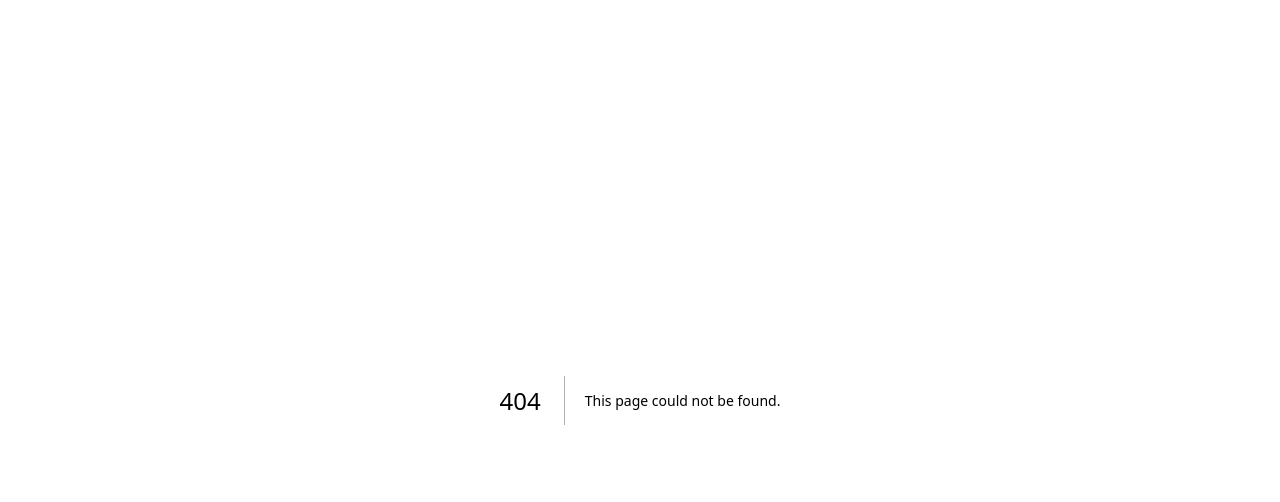
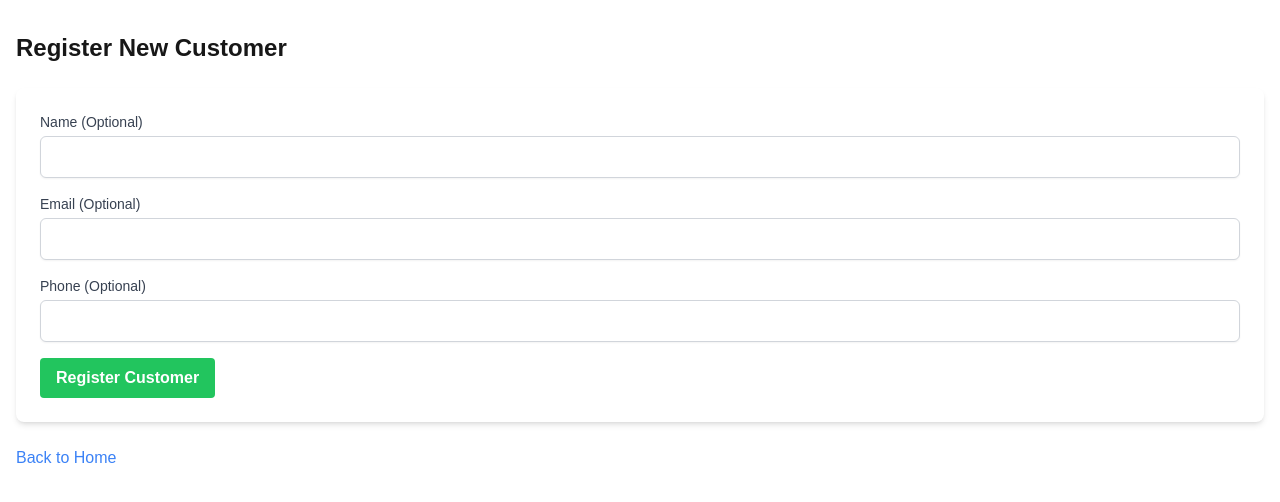
Before and after one commit to Mahmoudbaky/reward-system, a Next.js app: page /cashier/register-customer in a window 1280 px wide. Before the commit this address had no page. Shown: the top 502 px of the page. Built offline with nearby package versions, Linux system fonts and the light colour scheme.

Commit message:
the main function almost done

```diff
--- /dev/null
+++ b/app/(root)/cashier/register-customer/page.tsx
@@ -0,0 +1,194 @@
+"use client";
+
+import { FormEvent, useState } from "react";
+import Link from "next/link";
+import Image from "next/image";
+
+interface Customer {
+  id: string;
+  qrCodeId: string;
+  name: string;
+  email: string;
+  purchaseCount: number;
+  rewardsEarned: number;
+  rewardsUsed: number;
+}
+
+export default function RegisterPage() {
+  const [name, setName] = useState("");
+  const [email, setEmail] = useState("");
+  const [phone, setPhone] = useState("");
+  const [loading, setLoading] = useState(false);
+  const [error, setError] = useState("");
+  const [customer, setCustomer] = useState<Customer | null>(null);
+  const [qrCode, setQrCode] = useState("");
+
+  const handleSubmit = async (e: FormEvent) => {
+    e.preventDefault();
+    setLoading(true);
+    setError("");
+
+    try {
+      const response = await fetch("/api/customers", {
+        method: "POST",
+        headers: {
+          "Content-Type": "application/json",
+        },
+        body: JSON.stringify({
+          name: name || undefined, // Don't send empty strings
+          email: email || undefined,
+          phone: phone || undefined,
+        }),
+      });
+
+      if (!response.ok) {
+        const data = await response.json();
+        throw new Error(data.error || "Failed to register customer");
+      }
+
+      const data = await response.json();
+      setCustomer(data.customer);
+      setQrCode(data.qrCodeImage);
+
+      // Reset form
+      setName("");
+      setEmail("");
+      setPhone("");
+    } catch (error: any) {
+      console.error("Registration error:", error);
+      setError(error.message || "An error occurred during registration");
+    } finally {
+      setLoading(false);
+    }
+  };
+
+  return (
+    <div className="container mx-auto px-4 py-8">
+      <h1 className="text-2xl font-bold mb-6">Register New Customer</h1>
+
+      {error && (
+        <div className="bg-red-100 border border-red-400 text-red-700 px-4 py-3 rounded mb-4">
+          {error}
+        </div>
+      )}
+
+      {!customer ? (
+        <div className="bg-white shadow-md rounded-lg p-6 mb-6">
+          <form onSubmit={handleSubmit}>
+            <div className="mb-4">
+              <label
+                htmlFor="name"
+                className="block text-sm font-medium text-gray-700"
+              >
+                Name (Optional)
+              </label>
+              <input
+                type="text"
+                id="name"
+                value={name}
+                onChange={(e) => setName(e.target.value)}
+                className="mt-1 block w-full rounded-md border-gray-300 shadow-sm p-2 border"
+              />
+            </div>
+
+            <div className="mb-4">
+              <label
+                htmlFor="email"
+                className="block text-sm font-medium text-gray-700"
+              >
+                Email (Optional)
+              </label>
+              <input
+                type="email"
+                id="email"
+                value={email}
+                onChange={(e) => setEmail(e.target.value)}
+                className="mt-1 block w-full rounded-md border-gray-300 shadow-sm p-2 border"
+              />
+            </div>
+
+            <div className="mb-4">
+              <label
+                htmlFor="phone"
+                className="block text-sm font-medium text-gray-700"
+              >
+                Phone (Optional)
+              </label>
+              <input
+                type="tel"
+                id="phone"
+                value={phone}
+                onChange={(e) => setPhone(e.target.value)}
+                className="mt-1 block w-full rounded-md border-gray-300 shadow-sm p-2 border"
+              />
+            </div>
+
+            <button
+              type="submit"
+              disabled={loading}
+              className="bg-green-500 hover:bg-green-600 text-white font-bold py-2 px-4 rounded"
+            >
+              {loading ? "Registering..." : "Register Customer"}
+            </button>
+          </form>
+        </div>
+      ) : (
+        <div className="bg-white shadow-md rounded-lg p-6 mb-6">
+          <div className="mb-4 text-center">
+            <div className="text-lg font-semibold text-green-600 mb-2">
+              Customer Successfully Registered!
+            </div>
+            {customer.name && (
+              <p className="text-xl font-bold">{customer.name}</p>
+            )}
+            {customer.email && (
+              <p className="text-gray-600">{customer.email}</p>
+            )}
+          </div>
+
+          <div className="flex flex-col items-center mb-6">
+            <h3 className="text-lg font-medium mb-4">Customer QR Code</h3>
+            {qrCode && (
+              <div className="p-4 bg-white rounded-lg shadow mb-4">
+                <Image
+                  src={qrCode}
+                  alt="Customer QR Code"
+                  width={200}
+                  height={200}
+                />
+              </div>
+            )}
+            <p className="text-gray-600 text-center">
+              Scan this QR code at checkout to record purchases
+            </p>
+          </div>
+
+          <div className="flex justify-between">
+            <Link
+              href={`/customer/${customer.id}`}
+              className="inline-block bg-blue-500 hover:bg-blue-600 text-white font-bold py-2 px-4 rounded"
+            >
+              View Customer Portal
+            </Link>
+
+            <button
+              onClick={() => {
+                setCustomer(null);
+                setQrCode("");
+              }}
+              className="bg-gray-500 hover:bg-gray-600 text-white font-bold py-2 px-4 rounded"
+            >
+              Register Another Customer
+            </button>
+          </div>
+        </div>
+      )}
+
+      <div className="mt-6">
+        <Link href="/" className="text-blue-500 hover:text-blue-700">
+          Back to Home
+        </Link>
+      </div>
+    </div>
+  );
+}
--- a/app/(root)/cashier/scan/page.tsx
+++ b/app/(root)/cashier/scan/page.tsx
@@ -56,9 +56,19 @@ const ScanPage = () => {
       }
 
       // Parse QR code data
-      const qrData = parseQRCode(decodedText);
+      let qrData;
+      try {
+        qrData = parseQRCode(decodedText);
+      } catch (parseError) {
+        // If parsing as JSON fails, try using the raw string as the QR code ID
+        // This handles the case where the QR might just contain the ID directly
+        qrData = { customerId: decodedText };
+      }
 
-      // Fetch customer data
+      // Fetch customer data using the QR code ID
+      if (!qrData) {
+        throw new Error("QR data is undefined");
+      }
       const response = await fetch(`/api/customers/qr/${qrData.customerId}`);
 
       if (!response.ok) {
@@ -161,7 +171,7 @@ const ScanPage = () => {
       )}
 
       {customer && (
-        <div className="bg-white shadow-md rounded-lg p-6 mb-6">
+        <div className="bg-black shadow-md rounded-lg p-6 mb-6">
           <h2 className="text-xl font-semibold mb-4">Customer Information</h2>
           <p>
             <strong>Name:</strong> {customer.name || "N/A"}
--- a/app/(root)/customer/[id]/page.tsx
+++ b/app/(root)/customer/[id]/page.tsx
@@ -59,7 +59,7 @@ const CustomerPage = async (props: {
 
   return (
     <div className="container mx-auto px-4 py-8">
-      <h1 className="text-2xl font-bold mb-6">
+      <h1 className=" text-2xl font-bold mb-6">
         {customer.name ? `${customer.name}'s` : "Your"} Rewards Card
       </h1>
 
@@ -67,7 +67,7 @@ const CustomerPage = async (props: {
         <div className="p-6">
           <div className="flex justify-between items-start">
             <div>
-              <h2 className="text-xl font-semibold">
+              <h2 className="text-black text-xl font-semibold">
                 {customer.name || "Valued Customer"}
               </h2>
               {customer.email && (
@@ -111,7 +111,7 @@ const CustomerPage = async (props: {
         </div>
 
         <div className="bg-gray-50 p-6 border-t border-gray-200">
-          <h3 className="text-lg font-medium mb-4">Your QR Code</h3>
+          <h3 className="text-black text-lg font-medium mb-4">Your QR Code</h3>
 
           <div className="flex justify-center">
             <div className="p-4 bg-white rounded-lg shadow">
--- /dev/null
+++ b/app/api/customers/qr/[qrCodeId]/route.ts
@@ -0,0 +1,43 @@
+import { NextRequest, NextResponse } from "next/server";
+import { prisma } from "@/db/prisma";
+
+export async function GET(
+  request: NextRequest,
+  props: { params: Promise<{ qrCodeId: string }> }
+) {
+  try {
+    const { qrCodeId } = await props.params;
+
+    if (!qrCodeId) {
+      return NextResponse.json(
+        { error: "QR code ID is required" },
+        { status: 400 }
+      );
+    }
+
+    // Find customer by QR code ID
+    const customer = await prisma.customer.findUnique({
+      where: { qrCodeId },
+      include: {
+        rewards: {
+          where: { isUsed: false },
+        },
+      },
+    });
+
+    if (!customer) {
+      return NextResponse.json(
+        { error: "Customer not found" },
+        { status: 404 }
+      );
+    }
+
+    return NextResponse.json(customer);
+  } catch (error) {
+    console.error("Failed to fetch customer by QR code:", error);
+    return NextResponse.json(
+      { error: "Failed to fetch customer data" },
+      { status: 500 }
+    );
+  }
+}
--- a/app/api/purchases/route.ts
+++ b/app/api/purchases/route.ts
@@ -38,7 +38,6 @@ export async function POST(request: NextRequest) {
       });
 
       // Check if customer qualifies for a reward
-
       let newReward = null;
       if (updatedCustomer.purchaseCount % 5 === 0) {
         // Create a reward
--- a/app/page.tsx
+++ b/app/page.tsx
@@ -1,101 +1,71 @@
-import Image from "next/image";
+import Link from "next/link";
 
-export default function Home() {
+export default function HomePage() {
   return (
-    <div className="grid grid-rows-[20px_1fr_20px] items-center justify-items-center min-h-screen p-8 pb-20 gap-16 sm:p-20 font-[family-name:var(--font-geist-sans)]">
-      <main className="flex flex-col gap-8 row-start-2 items-center sm:items-start">
-        <Image
-          className="dark:invert"
-          src="/next.svg"
-          alt="Next.js logo"
-          width={180}
-          height={38}
-          priority
-        />
-        <ol className="list-inside list-decimal text-sm text-center sm:text-left font-[family-name:var(--font-geist-mono)]">
-          <li className="mb-2">
-            Get started by editing{" "}
-            <code className="bg-black/[.05] dark:bg-white/[.06] px-1 py-0.5 rounded font-semibold">
-              app/page.tsx
-            </code>
-            .
-          </li>
-          <li>Save and see your changes instantly.</li>
-        </ol>
+    <div className="container mx-auto px-4 py-12">
+      <div className="text-center mb-12">
+        <h1 className="text-4xl font-bold mb-4">Cafe Rewards System</h1>
+        <p className="text-xl text-gray-600">
+          Track purchases and reward your loyal customers
+        </p>
+      </div>
 
-        <div className="flex gap-4 items-center flex-col sm:flex-row">
-          <a
-            className="rounded-full border border-solid border-transparent transition-colors flex items-center justify-center bg-foreground text-background gap-2 hover:bg-[#383838] dark:hover:bg-[#ccc] text-sm sm:text-base h-10 sm:h-12 px-4 sm:px-5"
-            href="https://vercel.com/new?utm_source=create-next-app&utm_medium=appdir-template-tw&utm_campaign=create-next-app"
-            target="_blank"
-            rel="noopener noreferrer"
+      <div className="grid md:grid-cols-2 gap-8">
+        <div className="bg-white rounded-lg shadow-md p-8 hover:shadow-lg transition-shadow">
+          <h2 className="text-2xl font-bold mb-4">Cashier Portal</h2>
+          <p className="text-gray-600 mb-6">
+            Scan customer QR codes, record purchases, and apply rewards.
+          </p>
+          <Link
+            href="/cashier/scan"
+            className="inline-block bg-blue-500 hover:bg-blue-600 text-white font-bold py-2 px-6 rounded"
           >
-            <Image
-              className="dark:invert"
-              src="/vercel.svg"
-              alt="Vercel logomark"
-              width={20}
-              height={20}
-            />
-            Deploy now
-          </a>
-          <a
-            className="rounded-full border border-solid border-black/[.08] dark:border-white/[.145] transition-colors flex items-center justify-center hover:bg-[#f2f2f2] dark:hover:bg-[#1a1a1a] hover:border-transparent text-sm sm:text-base h-10 sm:h-12 px-4 sm:px-5 sm:min-w-44"
-            href="https://nextjs.org/docs?utm_source=create-next-app&utm_medium=appdir-template-tw&utm_campaign=create-next-app"
-            target="_blank"
-            rel="noopener noreferrer"
+            Go to Cashier Portal
+          </Link>
+        </div>
+
+        <div className="bg-white rounded-lg shadow-md p-8 hover:shadow-lg transition-shadow">
+          <h2 className="text-2xl font-bold mb-4">Customer Registration</h2>
+          <p className="text-gray-600 mb-6">
+            Register new customers and generate their reward QR codes.
+          </p>
+          <Link
+            href="/register"
+            className="inline-block bg-green-500 hover:bg-green-600 text-white font-bold py-2 px-6 rounded"
           >
-            Read our docs
-          </a>
+            Register Customer
+          </Link>
         </div>
-      </main>
-      <footer className="row-start-3 flex gap-6 flex-wrap items-center justify-center">
-        <a
-          className="flex items-center gap-2 hover:underline hover:underline-offset-4"
-          href="https://nextjs.org/learn?utm_source=create-next-app&utm_medium=appdir-template-tw&utm_campaign=create-next-app"
-          target="_blank"
-          rel="noopener noreferrer"
-        >
-          <Image
-            aria-hidden
-            src="/file.svg"
-            alt="File icon"
-            width={16}
-            height={16}
-          />
-          Learn
-        </a>
-        <a
-          className="flex items-center gap-2 hover:underline hover:underline-offset-4"
-          href="https://vercel.com/templates?framework=next.js&utm_source=create-next-app&utm_medium=appdir-template-tw&utm_campaign=create-next-app"
-          target="_blank"
-          rel="noopener noreferrer"
-        >
-          <Image
-            aria-hidden
-            src="/window.svg"
-            alt="Window icon"
-            width={16}
-            height={16}
-          />
-          Examples
-        </a>
-        <a
-          className="flex items-center gap-2 hover:underline hover:underline-offset-4"
-          href="https://nextjs.org?utm_source=create-next-app&utm_medium=appdir-template-tw&utm_campaign=create-next-app"
-          target="_blank"
-          rel="noopener noreferrer"
-        >
-          <Image
-            aria-hidden
-            src="/globe.svg"
-            alt="Globe icon"
-            width={16}
-            height={16}
-          />
-          Go to nextjs.org →
-        </a>
-      </footer>
+      </div>
+
+      <div className="mt-12 text-center">
+        <h2 className="text-2xl font-bold mb-4">How It Works</h2>
+        <div className="grid md:grid-cols-3 gap-6 max-w-4xl mx-auto">
+          <div className="bg-blue-50 p-6 rounded-lg">
+            <div className="text-3xl font-bold text-blue-500 mb-2">1</div>
+            <h3 className="font-semibold text-lg mb-2">Register Customers</h3>
+            <p className="text-gray-600">
+              Create customer profiles and generate unique QR codes for them.
+            </p>
+          </div>
+
+          <div className="bg-green-50 p-6 rounded-lg">
+            <div className="text-3xl font-bold text-green-500 mb-2">2</div>
+            <h3 className="font-semibold text-lg mb-2">Scan & Record</h3>
+            <p className="text-gray-600">
+              Scan customer QR codes and record their purchases.
+            </p>
+          </div>
+
+          <div className="bg-purple-50 p-6 rounded-lg">
+            <div className="text-3xl font-bold text-purple-500 mb-2">3</div>
+            <h3 className="font-semibold text-lg mb-2">Earn Rewards</h3>
+            <p className="text-gray-600">
+              Customers automatically earn rewards after every 5th purchase.
+            </p>
+          </div>
+        </div>
+      </div>
     </div>
   );
 }
--- a/lib/actions/customer.action.ts
+++ b/lib/actions/customer.action.ts
@@ -6,7 +6,7 @@ import { prisma } from "@/db/prisma";
       name: "mahmoud",
       email: "houdbaky@gmail.com",
       phone: "1234567890",
-      qrCodeId: "some-qr-code-id", // Add a valid qrCodeId here
+      qrCodeId: crypto.randomUUID(), // Add a valid qrCodeId here
     },
   });
 
--- a/lib/actions/qr-code.actions.ts
+++ b/lib/actions/qr-code.actions.ts
@@ -4,21 +4,16 @@ import QRCode from "qrcode";
 
 /**
  * Generate a QR code for a customer
- * @param customerId Customer's unique ID
+ * @param qrCodeId Customer's unique QR code ID
  * @returns Base64 encoded QR code image
  */
-export async function generateQRCode(customerId: string): Promise<string> {
-  const qrData: QRCodeData = {
-    customerId,
-    timestamp: Date.now(),
-  };
-
-  // Convert QR data to JSON string
-  const qrString = JSON.stringify(qrData);
+export async function generateQRCode(qrCodeId: string): Promise<string> {
+  // We'll just use the QR code ID directly in the QR code
+  // This simplifies scanning and reduces chances of errors
 
   // Generate QR code as base64 string
   try {
-    const qrBase64 = await QRCode.toDataURL(qrString, {
+    const qrBase64 = await QRCode.toDataURL(qrCodeId, {
       errorCorrectionLevel: "H",
       margin: 1,
       width: 300,
@@ -35,12 +30,15 @@ export async function generateQRCode(customerId: string): Promise<string> {
  * @param qrData String data from scanned QR code
  * @returns Parsed QR code data object
  */
-export function parseQRCode(qrData: string): QRCodeData {
+export function parseQRCode(qrData: string): QRCodeData | undefined {
   try {
+    // First try to parse as JSON
     const parsed = JSON.parse(qrData);
     return QRCodeDataSchema.parse(parsed);
   } catch (error) {
-    console.error("Failed to parse QR code data:", error);
-    throw new Error("Invalid QR code format");
+    // If parsing as JSON fails, assume the raw string is the QR code ID
+    console.log(error);
+    // return { customerId: qrData , timestamp: };
+    return undefined;
   }
 }
--- a/lib/utils.ts
+++ b/lib/utils.ts
@@ -0,0 +1,4 @@
+// convert the prisma object to a normal js object
+export function convertPrismaToJs<T>(value: T): T {
+  return JSON.parse(JSON.stringify(value));
+}
```
